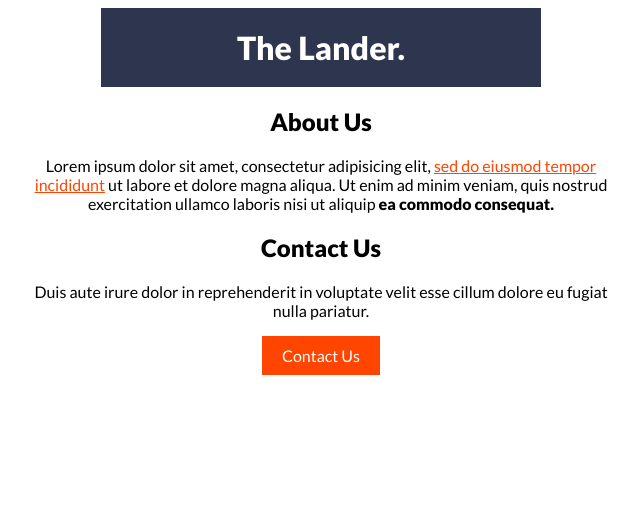
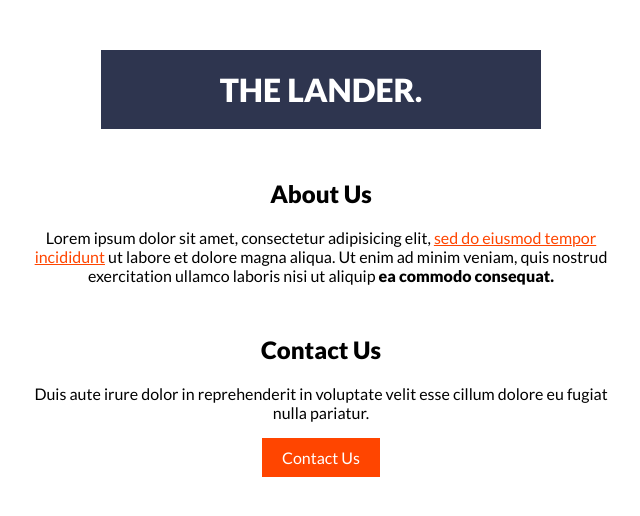
Before and after one commit to MalbonaGenio/CSS-Challenges, a plain HTML site: page the-lander/index.html in a window 1280 px wide. Shown: the whole page, without its empty margins (319-959 px from the left). Drawn offline with Linux system fonts and the light colour scheme.

Commit message:
Added text tranform uppercase and some new margins to the lander.

```diff
--- a/the-lander/style.css
+++ b/the-lander/style.css
@@ -1,15 +1,17 @@
 body {
     font-family: 'Lato';
+    text-align: center;
 }
 
 .container {
-    text-align: center;
+
     width: 600px;
-    margin: 0 auto;
+    margin: 50px auto;
 }
 
 .title-text {
     background-color: #2e354f;
+    text-transform: uppercase;
     color: white;
     width: 400px;
     margin: 0 auto;
```
